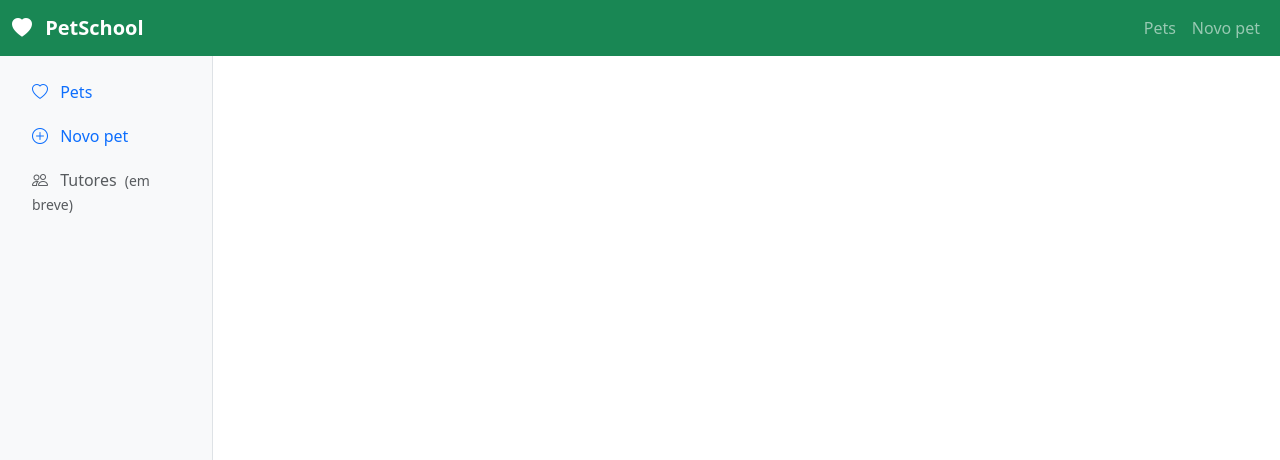
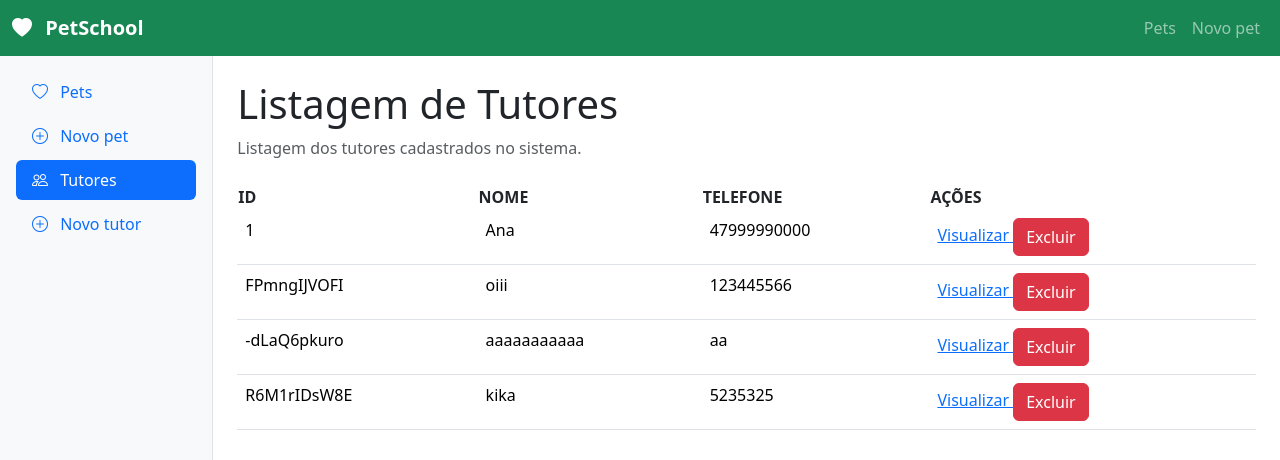
Before and after one commit to maysazvn/hotel-petsilvania, a Vue app: page /tutores in a window 1280 px wide. Shown: the top 460 px of the page. Built offline with nearby package versions, Linux system fonts and the light colour scheme; data requests are answered from the project's data file.

Commit message:
feat: aula 13/10 pt.2

```diff
--- a/db.json
+++ b/db.json
@@ -6,23 +6,39 @@
       "telefone": "47999990000"
     },
     {
-      "id": "2",
-      "nome": "Carlos",
-      "telefone": "47988880000"
+      "nome": "oiii",
+      "telefone": 123445566,
+      "id": "FPmngIJVOFI"
+    },
+    {
+      "nome": "aaaaaaaaaaa",
+      "telefone": "aa",
+      "id": "-dLaQ6pkuro"
+    },
+    {
+      "nome": "kika",
+      "telefone": "5235325",
+      "id": "R6M1rIDsW8E"
     }
   ],
   "pets": [
-    {
-      "id": "2",
-      "nome": "Nino",
-      "especie": "Gato",
-      "tutorId": "1"
-    },
     {
       "nome": "tortuguita",
       "especie": "cachorro",
       "tutorId": "1",
       "id": "yjZQAEhOvGA"
+    },
+    {
+      "nome": "jungkook",
+      "especie": "Coelho",
+      "tutorId": "R6M1rIDsW8E",
+      "id": "1cLlwVlKWeI"
+    },
+    {
+      "nome": "aaaaaaa",
+      "especie": "Gato",
+      "tutorId": "1",
+      "id": "ae5izpFIJlY"
     }
   ],
   "$schema": "./node_modules/json-server/schema.json"
--- a/src/components/layout/AppSidebar.vue
+++ b/src/components/layout/AppSidebar.vue
@@ -29,16 +29,29 @@
         Novo pet
       </RouterLink>
 
-      <span
-        class="nav-link text-body-secondary"
-        aria-disabled="true"
+      <RouterLink
+        class="nav-link"
+        active-class="active"
+        to="/tutores"
       >
         <i
           class="bi bi-people me-2"
           aria-hidden="true"
         ></i>
-        Tutores <small class="ms-1">(em breve)</small>
-      </span>
+        Tutores
+      </RouterLink>
+
+      <RouterLink
+        class="nav-link"
+        active-class="active"
+        to="/tutores/novo"
+      >
+        <i
+          class="bi bi-plus-circle me-2"
+          aria-hidden="true"
+        ></i>
+        Novo tutor
+      </RouterLink>
     </div>
   </nav>
 </template>
--- a/src/router/index.js
+++ b/src/router/index.js
@@ -10,17 +10,32 @@
     {
       path: '/pets',
       name: 'pets',
-      component: () => import('../views/PetsView.vue'),
+      component: () => import('../views/pets/PetsView.vue'),
     },
     {
       path: '/pets/novo',
       name: 'addPet',
-      component: () => import('../views/AddPetsView.vue'),
+      component: () => import('../views/pets/AddPetsView.vue'),
     },
     {
       path: '/pets/:id',
       name: 'detalhes-pet',
-      component: () => import('../views/PetDetailsView.vue'),
+      component: () => import('../views/pets/PetDetailsView.vue'),
+    },
+    {
+      path: '/tutores',
+      name: 'tutores',
+      component: () => import('../views/tutores/TutoresView.vue'),
+    },
+    {
+      path: '/tutores/novo',
+      name: 'addTutores',
+      component: () => import('../views/tutores/AddTutoresView.vue'),
+    },
+    {
+      path: '/tutores/:id',
+      name: 'detalhes-tutores',
+      component: () => import('../views/tutores/TutoresDetailsView.vue'),
     },
   ],
 });
--- a/src/views/AddPetsView.vue
+++ b/src/views/pets/AddPetsView.vue
@@ -73,16 +73,27 @@
         <input type="text" class="form-control" id="nome" v-model="novoPet.nome" required>
       </div>
 <!-- especie -->
-      <div class="col-md-6">
-        <label for="especie" class="form-label">Espécie:</label>
 
-        <select name="especie" id="especie" class="form-select" required v-model="novoPet.especie">
-<option value="" disabled>Selecione a espécie:</option>
-        <option value="cachorro">Cachorro</option>
-                <option value="cachorro">Coelho</option>
-        <option value="cachorro">Tartaruga</option>
+<div class="col-md-6">
+        <label for="especie">Espécie</label>
+        <select
+          name="especie"
+          id="especie"
+          class="form-select"
+          required
+          v-model="novoPet.especie"
+        >
+          <option
+            value=""
+            disabled
+          >
+            Selecione uma espécie
+          </option>
+          <option value="Cachorro">Cachorro</option>
+          <option value="Gato">Gato</option>
+          <option value="Coelho">Coelho</option>
+          <option value="Tartaruga">Tartaruga</option>
         </select>
-
       </div>
 
       <!-- nome tutor -->
--- /dev/null
+++ b/src/views/tutores/AddTutoresView.vue
@@ -0,0 +1,75 @@
+<script setup>
+import { onMounted, ref } from 'vue';
+import { RouterLink, useRouter } from 'vue-router';
+
+const router = useRouter();
+const API_URL = 'http://localhost:3000';
+
+const tutores = ref([]);
+
+const novoTutor = ref({
+  nome: '',
+  telefone: ''
+})
+
+async function carregarTutores() {
+  const resposta = await fetch(`${API_URL}/tutores`);
+
+  tutores.value = await resposta.json();
+  console.table(tutores.value);
+}
+
+async function salvarTutor() {
+await fetch(`${API_URL}/tutores`, {
+  method: 'POST',
+  headers: {
+    'Content-Type': 'application/json',
+  },
+  body: JSON.stringify(novoTutor.value)
+});
+
+router.push('/tutores');
+}
+
+onMounted(carregarTutores);
+
+</script>
+
+<template>
+  <div>
+    <header class="mb-4">
+      <h1 class="text-2xl font-bold">Cadastrar tutires</h1>
+      <p class="text-body-secondary mb-0">
+        Cadastro dos tutores cadastrados no sistema.
+      </p>
+    </header>
+
+    <RouterLink
+      class="btn btn-primary"
+      :to="{ name: 'addTutores' }"
+    >
+      Adicionar tutor
+    </RouterLink>
+
+    <form @submit.prevent="salvarTutor" class="row">
+
+      <div class="col-md-6">
+        <label for="nome" class="form-label">
+          Nome do tutor:
+        </label>
+        <input type="text" class="form-control" id="nome" v-model="novoTutor.nome" required>
+      </div>
+
+      <div class="col-md-6">
+        <label for="nome" class="form-label">
+          Telefone do tutor:
+        </label>
+        <input type="tel" class="form-control" id="nome" v-model="novoTutor.telefone" required>
+      </div>
+
+      <div class="col-12 d-flats gap-2">
+        <button class="btn btn-success" type="submit">Salvar tutor</button>
+      </div>
+    </form>
+  </div>
+</template>
--- /dev/null
+++ b/src/views/tutores/TutoresDetailsView.vue
@@ -0,0 +1,31 @@
+<script setup>
+import { onMounted, ref } from 'vue';
+import { useRoute } from 'vue-router';
+
+const route = useRoute();
+const API_URL = 'http://localhost:3000';
+const tutor = ref(null);
+
+async function carregar() {
+  const idTutor = route.params.id;
+
+  const respostaTutor = await fetch(`${API_URL}/tutores/${idTutor}`);
+  console.log('respostaTutor', respostaTutor);
+  tutor.value = await respostaTutor.json();
+  console.log('tutor', tutor.value);
+
+}
+
+onMounted(carregar);
+</script>
+
+<template>
+  <section v-if="tutor == null">
+    <p>caregandooooooolllllllkkkkkkkkkkkkk</p>
+  </section>
+
+  <section v-else>
+    <h1>Nome do tutor: {{ tutor.nome }}</h1>
+    <p> {{ tutor.telefone }}</p>
+  </section>
+</template>
--- /dev/null
+++ b/src/views/tutores/TutoresView.vue
@@ -0,0 +1,63 @@
+<script setup>
+import { onMounted, ref } from 'vue';
+import { RouterLink } from 'vue-router';
+
+const tutores = ref([]);
+
+const API_URL = 'http://localhost:3000';
+
+async function carregarDados() {
+ const respostaTutores = await fetch(`${API_URL}/tutores`);
+  tutores.value = await respostaTutores.json();
+
+  console.log('TuToReS -', tutores.value);
+}
+
+async function excluirPet(id){
+  const confirmarExclusao = window.confirm('Deseja excluir?');
+
+  if(confirmarExclusao){
+    await fetch(`${API_URL}/tutores/${id}`, {
+      method: 'DELETE',
+    });
+
+    await carregarDados();
+  }
+}
+
+onMounted(carregarDados);
+</script>
+
+<template>
+  <div>
+    <header class="mb-4">
+      <h1 class="text-2xl font-bold">Listagem de Tutores</h1>
+      <p class="text-body-secondary mb-0">
+        Listagem dos tutores cadastrados no sistema.
+      </p>
+    </header>
+
+    <table class="table table-stripped table-hover">
+      <thead>
+        <th>ID</th>
+        <th>NOME</th>
+        <th>TELEFONE</th>
+        <th>AÇÕES</th>
+      </thead>
+      <tbody>
+        <tr
+          v-for="tutor in tutores"
+          :key="tutor.id"
+        >
+          <td>{{ tutor.id }}</td>
+          <td>{{ tutor.nome }}</td>
+          <td>{{ tutor.telefone }}</td>
+          <td>
+            <RouterLink :to="`/tutores/${tutor.id}`"> Visualizar </RouterLink>
+            <button class="btn btn-danger" @click="excluirPet(tutor.id)">Excluir</button>
+          </td>
+        </tr>
+      </tbody>
+    </table>
+  </div>
+</template>
```
Also changed, not shown: src/views/pets/PetDetailsView.vue (renamed from src/views/PetDetailsView.vue), src/views/pets/PetsView.vue (renamed from src/views/PetsView.vue).
